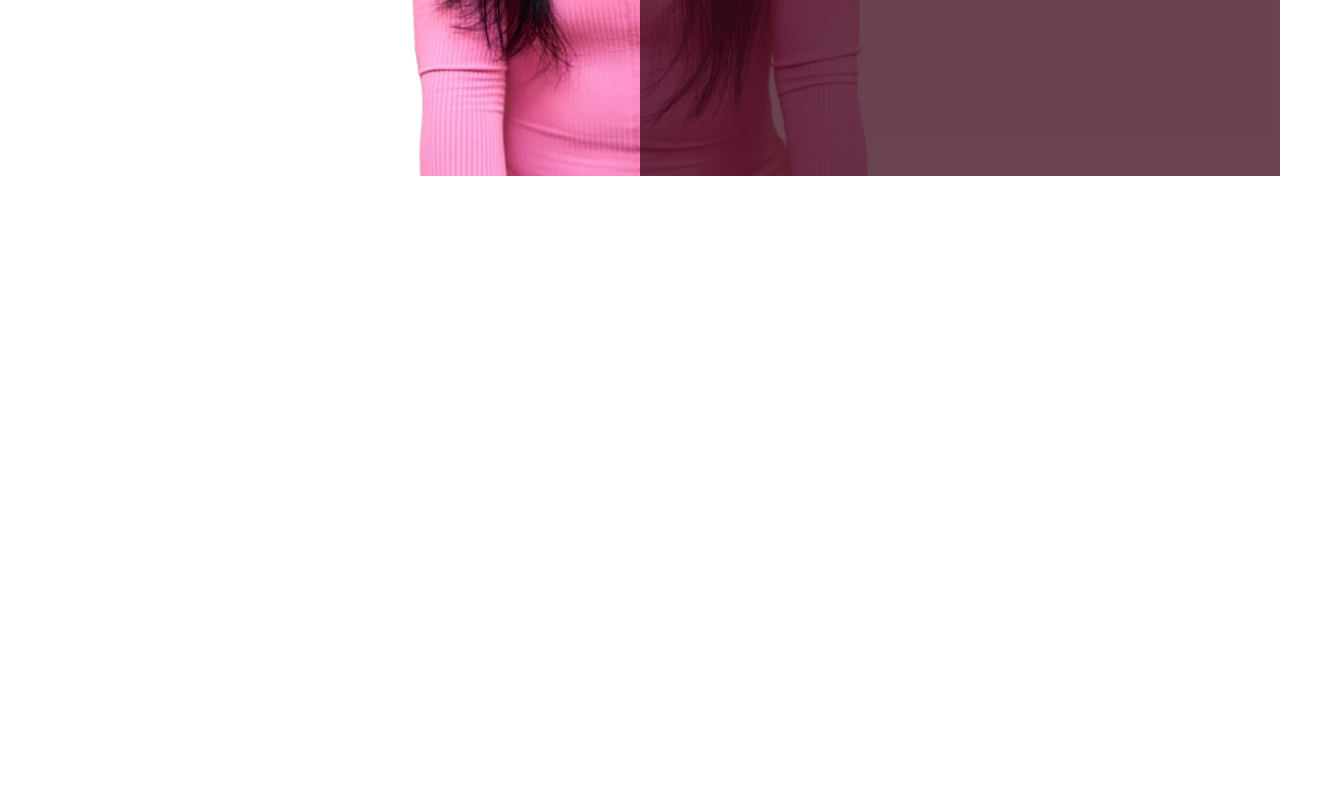
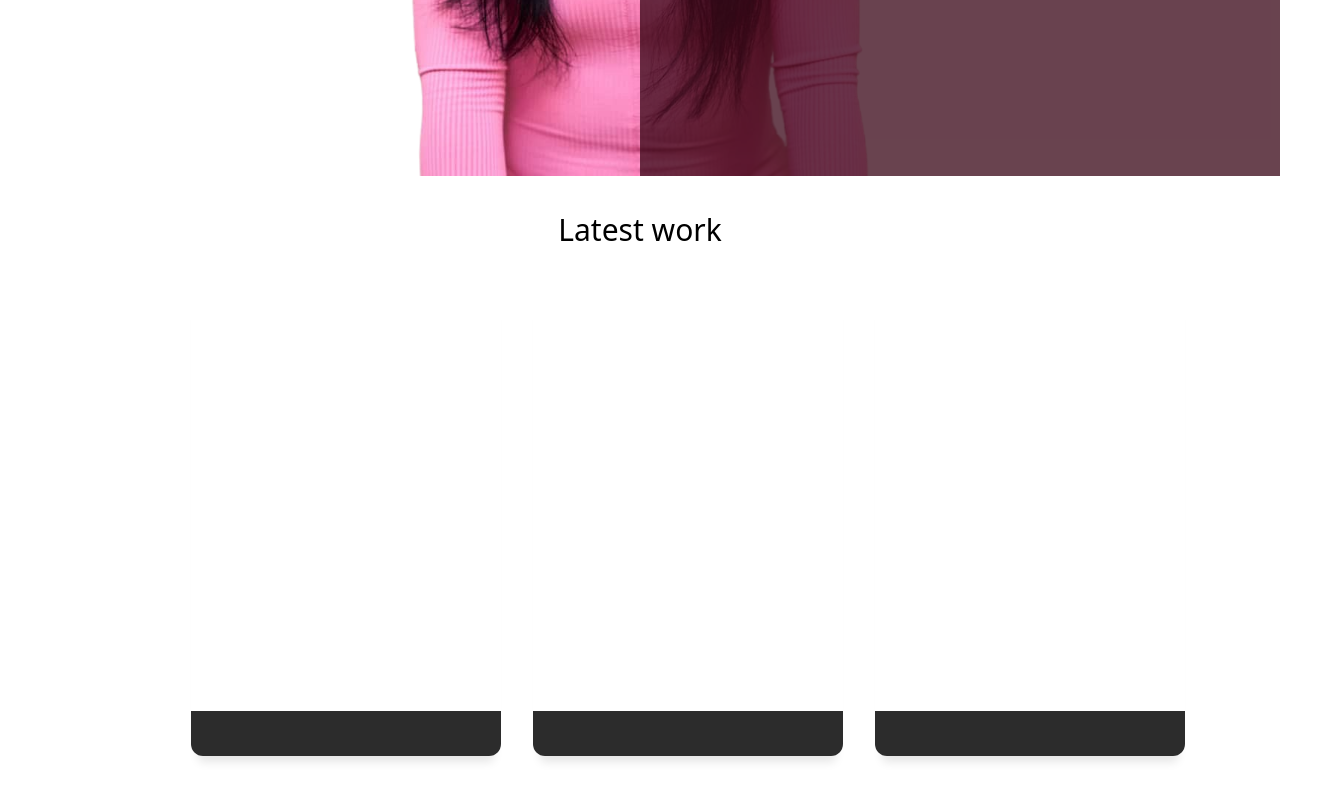
Before and after one commit to steph237/portfolio, a React (Create React App) app: page / in a window 1280 px wide. Shown: the part 624-1424 px from the top of the page, 1324 px wide, since content can reach past the window. Before the commit the page ends 800 px from the top, so only its background shows below. Built offline with nearby package versions, Linux system fonts and the light colour scheme.

Commit message:
added portfolio card

```diff
--- a/src/Header.jsx
+++ b/src/Header.jsx
@@ -1,16 +1,16 @@
 import { Fragment } from "react";
-import { Disclosure, Menu, Transition } from "@headlessui/react";
-import { BellIcon, MenuIcon, XIcon } from "@heroicons/react/outline";
+import { Disclosure, } from "@headlessui/react";
+import {  MenuIcon, XIcon } from "@heroicons/react/outline";
 
 import {FontAwesomeIcon} from '@fortawesome/react-fontawesome';
-import {faCoffee} from '@fortawesome/free-solid-svg-icons';
+
 import {faLinkedin, faInstagram, faFacebook} from '@fortawesome/free-brands-svg-icons';
 
 
 const navigation = [
 
   { name: "Portfolio", href: "#", current: false },
-  { name: "About", href: "#", current: true},
+  { name: "About", href: "#", current: false},
   { name: "Contact", href: "#", current: false },
 
 ];
--- a/src/Landing.jsx
+++ b/src/Landing.jsx
@@ -1,6 +1,7 @@
-import React, { useState, useEffect } from "react";
+// import React, { useState, useEffect } from "react";
 import Steph from "./steph.png";
 import "./index.css";
+import Portfoliocard from "./components/Portfoliocard/Portfolio";
 
 const Landing = () => {
   return (
@@ -78,6 +79,14 @@ const Landing = () => {
           </div>
         </div>
       </div>
+      <div class= "mt-8 p-1">
+        <h2 class="text-3xl text-center"> Latest work </h2>
+
+
+            <Portfoliocard/>
+
+
+      </div>
     </div>
   );
 };
--- /dev/null
+++ b/src/components/Portfoliocard/Portfolio.jsx
@@ -0,0 +1,48 @@
+import React from "react";
+import "./portfoliocard.css";
+
+const Portfoliocard = () => {
+  return (
+    <div class="card-container flex space-x-8 ">
+
+      <div className="card">
+        <div>
+          <p></p>
+        </div>
+        <div></div>
+
+        <div>
+          <span></span>
+          <h3> </h3>
+        </div>
+      </div>
+
+      <div className="card">
+        <div>
+          <p></p>
+        </div>
+        <div></div>
+
+        <div>
+          <span></span>
+          <h3> </h3>
+        </div>
+      </div>
+
+      <div className="card">
+        <div>
+          <p></p>
+        </div>
+        <div></div>
+
+        <div>
+          <span></span>
+          <h3> </h3>
+        </div>
+      </div>
+
+    </div>
+  );
+};
+
+export default Portfoliocard;
--- /dev/null
+++ b/src/components/Portfoliocard/portfoliocard.css
@@ -0,0 +1,86 @@
+@tailwind base;
+@tailwind components;
+@tailwind utilities;
+
+
+.card-container{
+    width: 100%;
+    margin: 3rem;
+    display: flex;
+    justify-content: center;
+    align-items: center;
+    flex-wrap: wrap;
+}
+.card {
+    width: 310px;
+    height: 460px;
+
+    position: relative;
+    border-radius: 12px;
+    overflow: hidden;
+    border: none;
+    transition: all 0.4s cubic-bezier(0.175, 0.885, 0, 1);
+    box-shadow: 0px 13px 10px -7px rgba(0, 0, 0, 0.1);
+}
+
+.card div:nth-of-type(1) {
+    position: absolute;
+    padding: 16px;
+    width: 100%;
+    opacity: 0;
+    top: 0;
+    color: #ffffff;
+}
+
+.card :hover {
+    box-shadow: 0px 30px 18px -8px rgba(70, 70, 70, 0.1);
+    transform: scale(1.05, 1.05);
+}
+
+.card div:nth-of-type(2) {
+    width: 100%;
+    height: 100%;
+}
+
+.card div:nth-of-type(2) img {
+    height: 100%;
+    width: 100%;
+}
+
+.card div:nth-of-type(3) {
+    z-index: 2;
+    background-color: #2c2c2c;
+    padding: 16px 24px 24px 24px;
+    position: absolute;
+    bottom: 0;
+    right: 0;
+    left: 0;
+}
+
+.card div:nth-of-type(3) span {
+    font-family: "Raleway", sans-serif;
+    text-transform: uppercase;
+    font-size: 13px;
+    letter-spacing: 2px;
+    font-weight: 500;
+    color: #f0f0f0;
+}
+
+.card div:nth-of-type(3) h3 {
+    margin-top: 5px;
+    font-family: "Roboto Slab", serif;
+    color: #ffffff;
+}
+
+.card:hover div:nth-of-type(2) {
+    height: 100%;
+    opacity: 0.3;
+}
+
+.card:hover div:nth-of-type(3) {
+    background-color: transparent;
+}
+
+.card :hover div:nth-of-type(1) {
+    opacity: 1;
+}
```
Also changed, not shown: src/index.css (line endings or trailing spaces).
